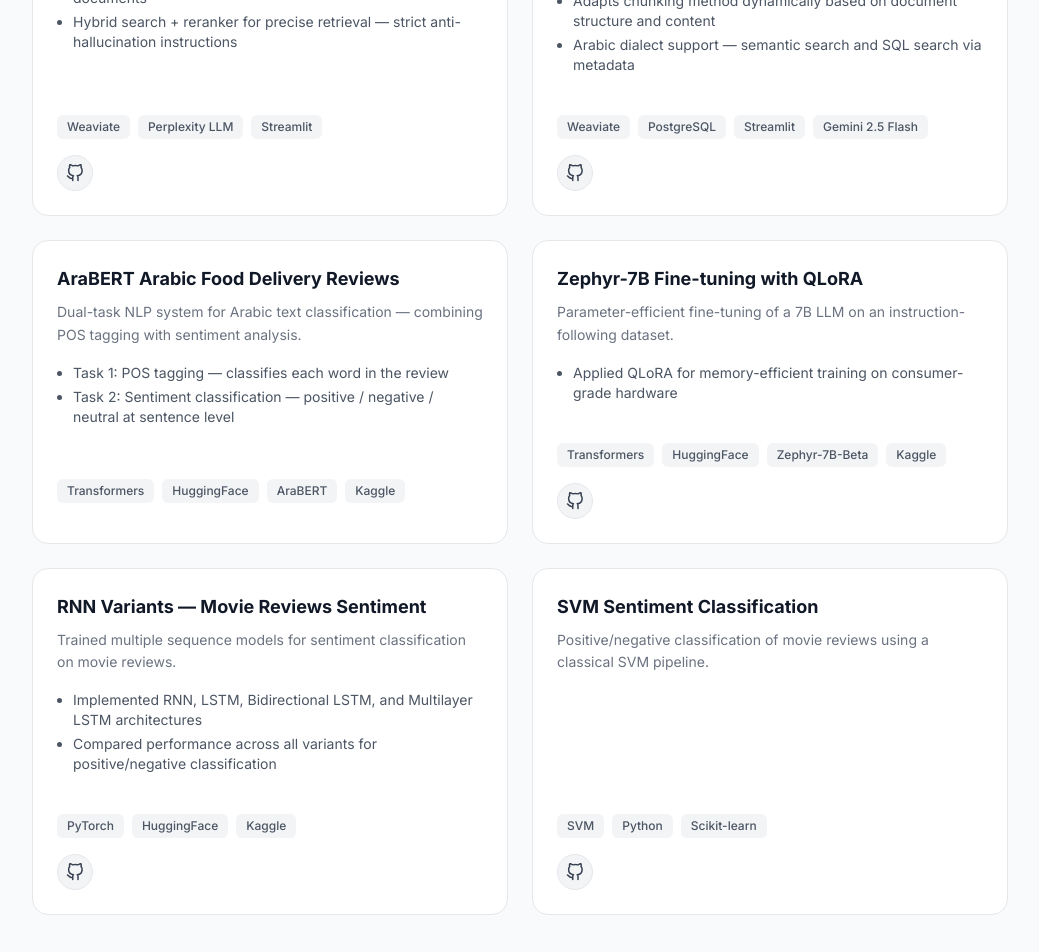
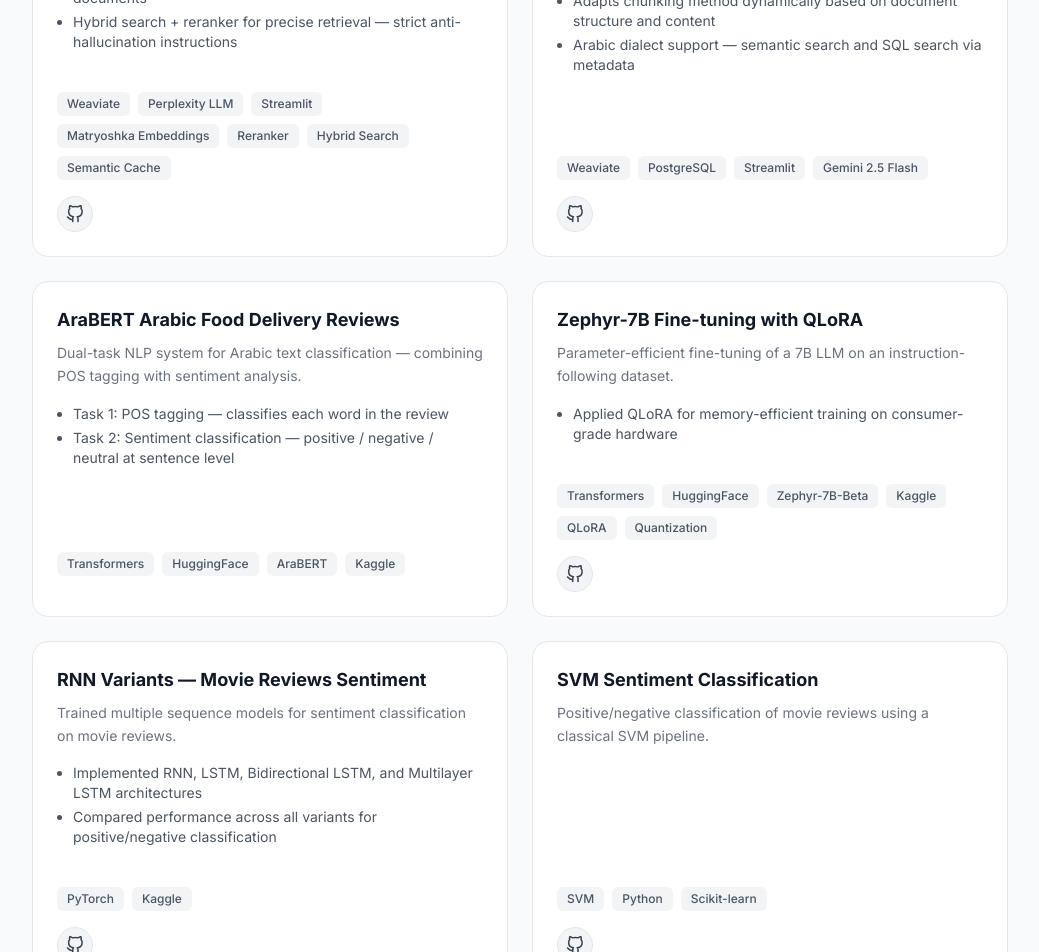
Before and after one commit to en3imi/portfolio, a Next.js app: page / in a window 1280 px wide. Shown: the part 4480-5432 px from the top of the page, without its empty margins (120-1159 px from the left). Built offline with nearby package versions, Linux system fonts and the light colour scheme.

Commit message:
update: refine project tools and skills used

```diff
--- a/components/Projects.tsx
+++ b/components/Projects.tsx
@@ -46,7 +46,7 @@ const projectCategories: { category: string; projects: Project[] }[] = [
           "RAG system with a curated knowledge base of official legal documents",
           "Hybrid search + reranker for precise retrieval — strict anti-hallucination instructions",
         ],
-        tools: ["Weaviate", "Perplexity LLM", "Streamlit"],
+        tools: ["Weaviate", "Perplexity LLM", "Streamlit", "Matryoshka Embeddings", "Reranker", "Hybrid Search", "Semantic Cache"],
         github: "https://github.com/en3imi/AILS",
       },
       {
@@ -74,7 +74,7 @@ const projectCategories: { category: string; projects: Project[] }[] = [
         bullets: [
           "Applied QLoRA for memory-efficient training on consumer-grade hardware",
         ],
-        tools: ["Transformers", "HuggingFace", "Zephyr-7B-Beta", "Kaggle"],
+        tools: ["Transformers", "HuggingFace", "Zephyr-7B-Beta", "Kaggle", "QLoRA", "Quantization"],
         github: "https://github.com/en3imi/NLP/blob/main/zephyr-7b-beta/zephyr-7b-beta.ipynb",
       },
       {
@@ -84,7 +84,7 @@ const projectCategories: { category: string; projects: Project[] }[] = [
           "Implemented RNN, LSTM, Bidirectional LSTM, and Multilayer LSTM architectures",
           "Compared performance across all variants for positive/negative classification",
         ],
-        tools: ["PyTorch", "HuggingFace", "Kaggle"],
+        tools: ["PyTorch", "Kaggle"],
         github: "https://github.com/en3imi/NLP/blob/main/SentimentClassificationLSTM/sentiment-classification-using-sequence-in-pytorch.ipynb",
       },
       {
@@ -133,7 +133,7 @@ const projectCategories: { category: string; projects: Project[] }[] = [
           "Achieved strong detection metrics on challenging overhead perspectives",
           "Built a live demo UI for end-to-end testing",
         ],
-        tools: ["Ultralytics YOLO", "Streamlit"],
+        tools: ["Ultralytics YOLO", "Streamlit", "Data Parallelism"],
         link: "https://drone-x-demo-x3hk3abumjjfzi3kgqiv2a.streamlit.app",
       },
       {
@@ -206,7 +206,7 @@ const projectCategories: { category: string; projects: Project[] }[] = [
           "Association rules to identify variables linked to depression and positive wellbeing",
           "Statistical hypothesis testing to validate findings",
         ],
-        tools: ["Python", "Statistics"],
+        tools: ["Python", "Statistics", "Orange Data Mining"],
         github: "https://github.com/en3imi/The-Wellbeing-Landscape-in-Jordan",
       },
       {
```
